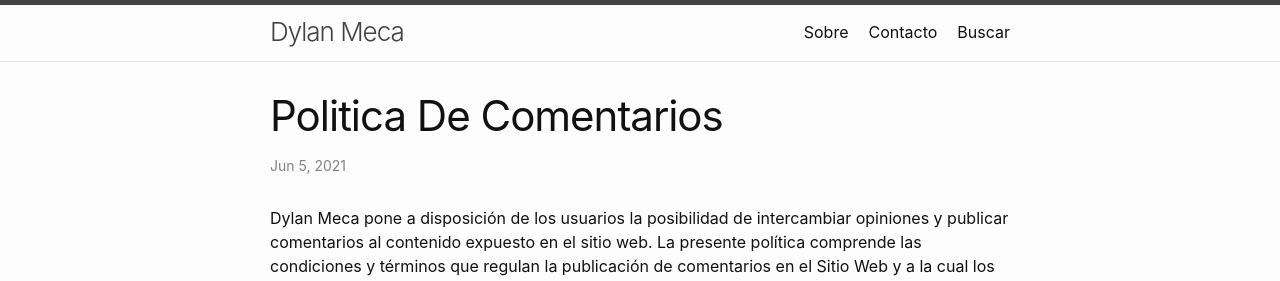
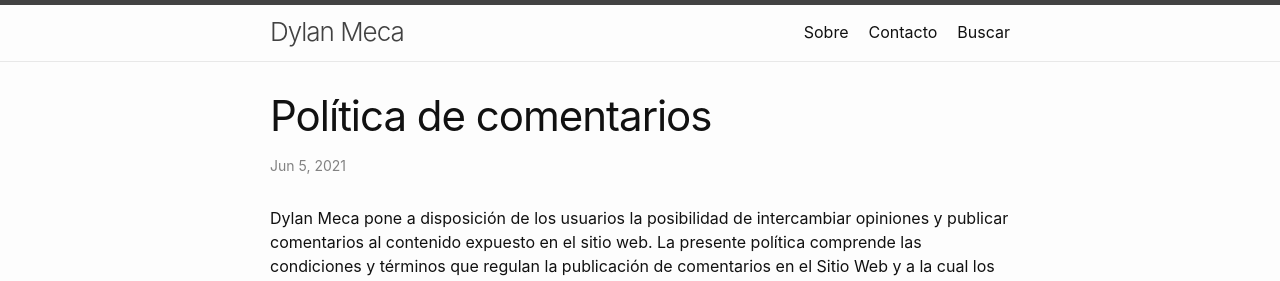
Before and after one commit to dylanmeca/dylanmeca.github.io, a Jekyll site: the page built from _posts/2021-06-05-politica-de-comentarios.md, in a window 1280 px wide. Shown: the top 281 px of the page. Built offline with Jekyll 4.4.1, drawn with Linux system fonts in a browser that asks for light colours; a script that is not in the unit is left out; comment, search, counter and statistics services are not loaded; some of the changed lines change nothing that is shown.

Commit message:
Update 2021-06-05-politica-de-comentarios.md

```diff
--- a/_posts/2021-06-05-politica-de-comentarios.md
+++ b/_posts/2021-06-05-politica-de-comentarios.md
@@ -1,6 +1,7 @@
 ---
 layout: post1
-description: politica de comentarios de la página Dylan Meca - Blog
+title: Política de comentarios
+description: politica de comentarios del blog de Dylan Meca
 keywords:
   - Dylan Meca
   - politica
```
